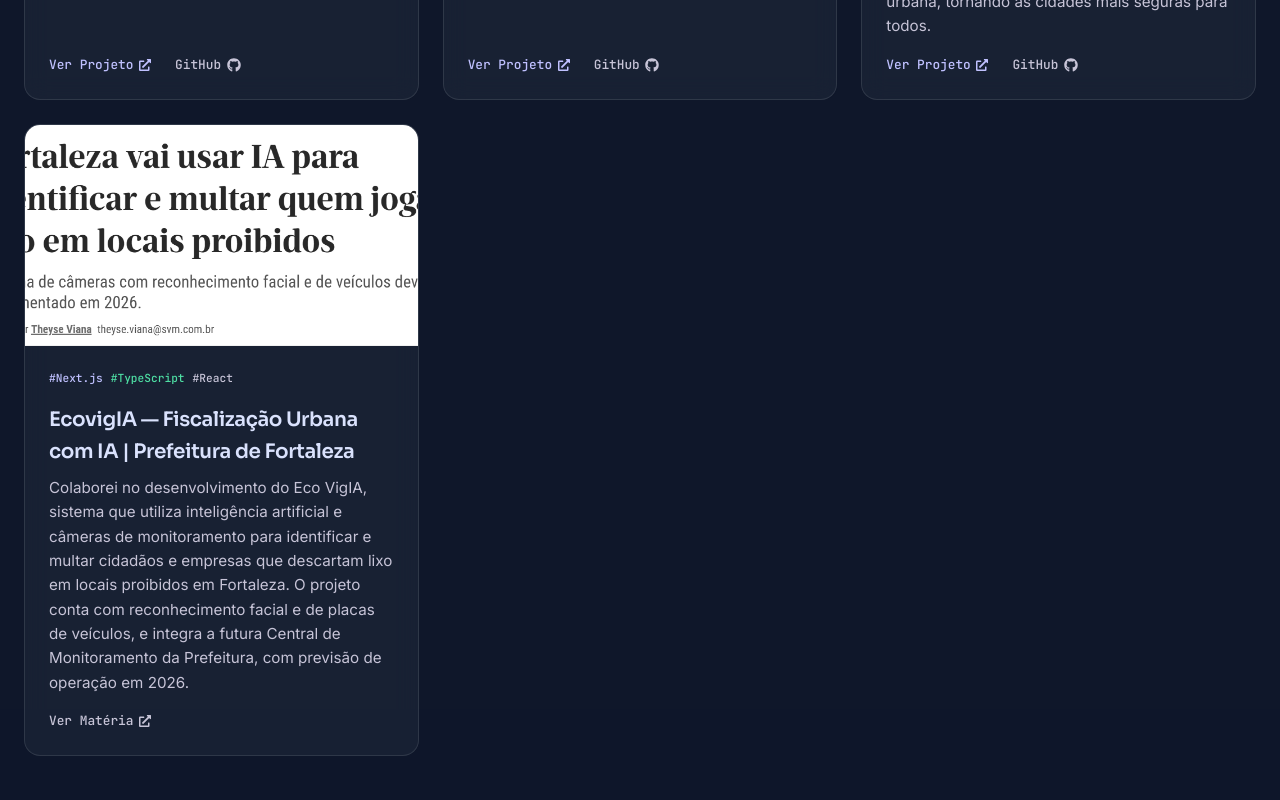
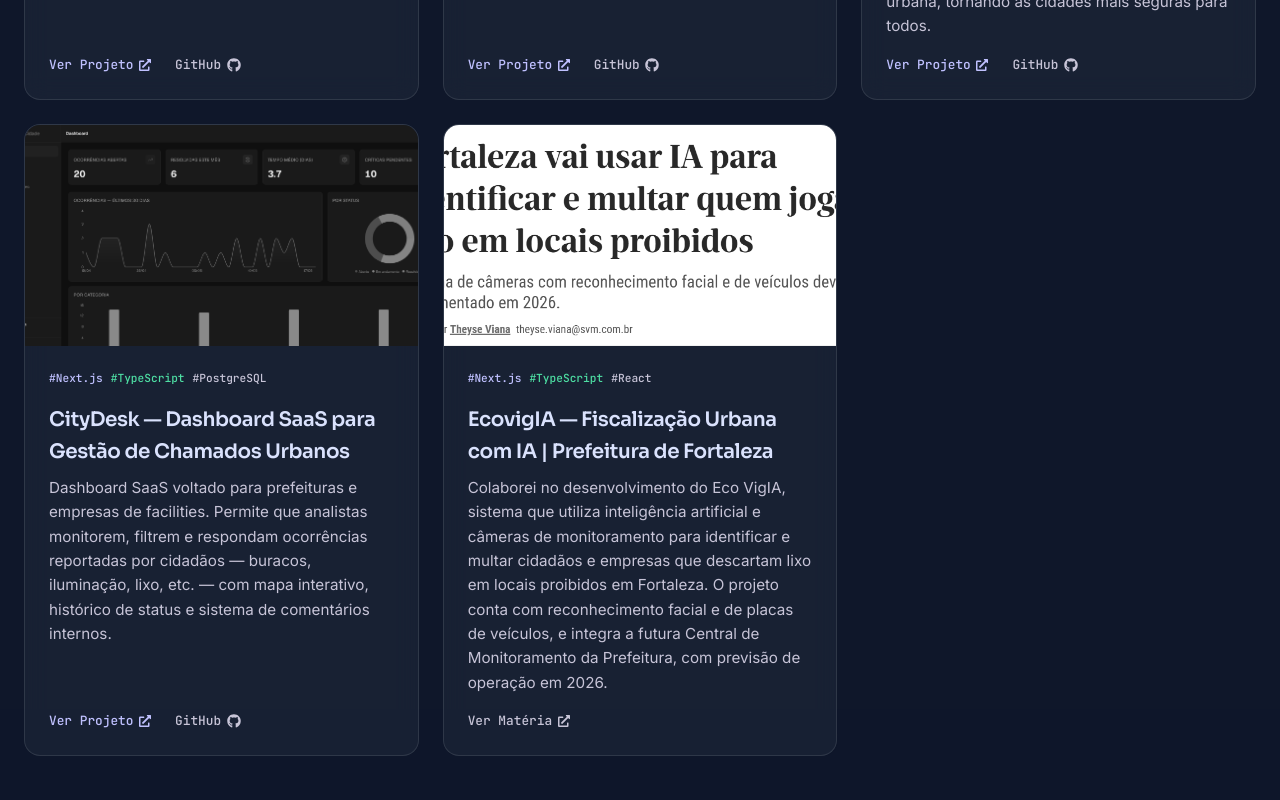
Before and after one commit to DEViana97/deviana-portifolio, a Next.js app: page / in a window 1280 px wide. Shown: the part 2340-3140 px from the top of the page. Built offline with nearby package versions, Linux system fonts and the light colour scheme.

Commit message:
feat(Projects): add new project "CityDesk" with description, technologies, and demo link

```diff
--- a/src/data/projects.ts
+++ b/src/data/projects.ts
@@ -41,6 +41,16 @@
     githubUrl: "https://github.com/deviana97/cidade-sem-buracos",
   },
   {
+    id: "citydesk",
+    name: "CityDesk — Dashboard SaaS para Gestão de Chamados Urbanos",
+    description:
+      "Dashboard SaaS voltado para prefeituras e empresas de facilities. Permite que analistas monitorem, filtrem e respondam ocorrências reportadas por cidadãos — buracos, iluminação, lixo, etc. — com mapa interativo, histórico de status e sistema de comentários internos.",
+    technologies: ["Next.js", "TypeScript", "PostgreSQL", "Prisma", "NextAuth", "Tanstack Query", "Recharts", "Leaflet", "Tailwind CSS"],
+    image: "/projects/chamados-da-cidade.png",
+    demoUrl: "https://chamados-da-cidade.vercel.app/",
+    githubUrl: "https://github.com/DEViana97/chamados-da-cidade-",
+  },
+  {
     id: "ecovigia",
     name: "EcovigIA — Fiscalização Urbana com IA | Prefeitura de Fortaleza",
     description:
```
Also changed, not shown: public/projects/chamados-da-cidade.png (added).
